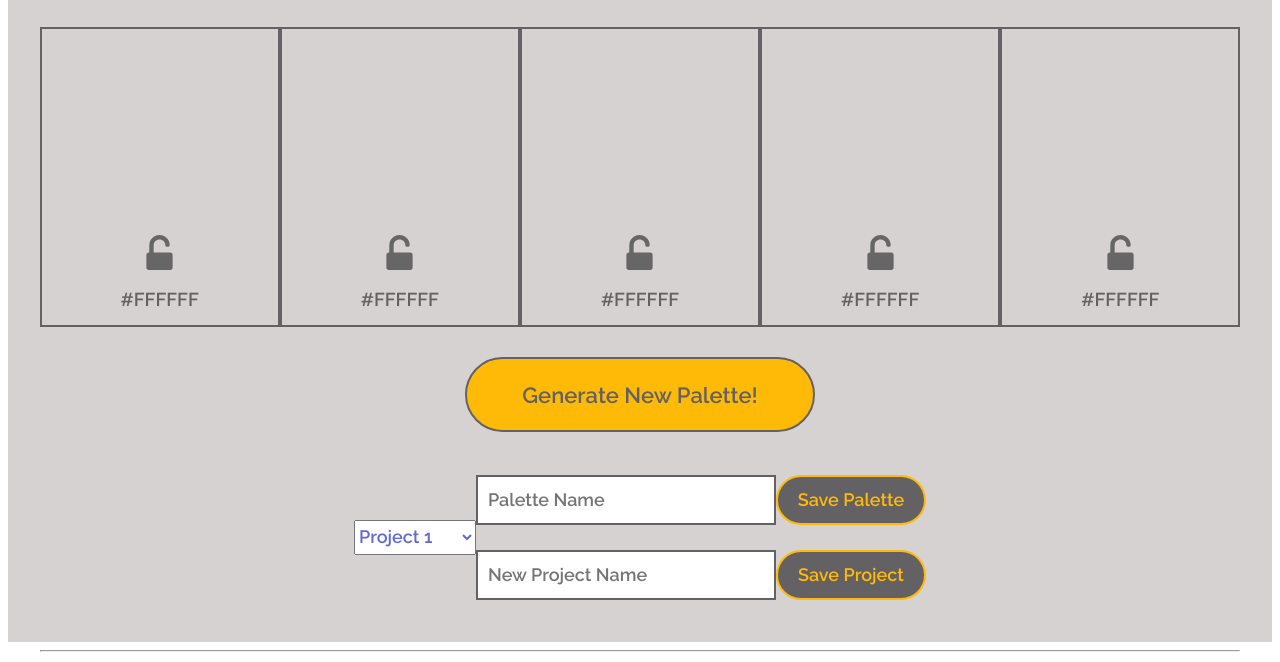
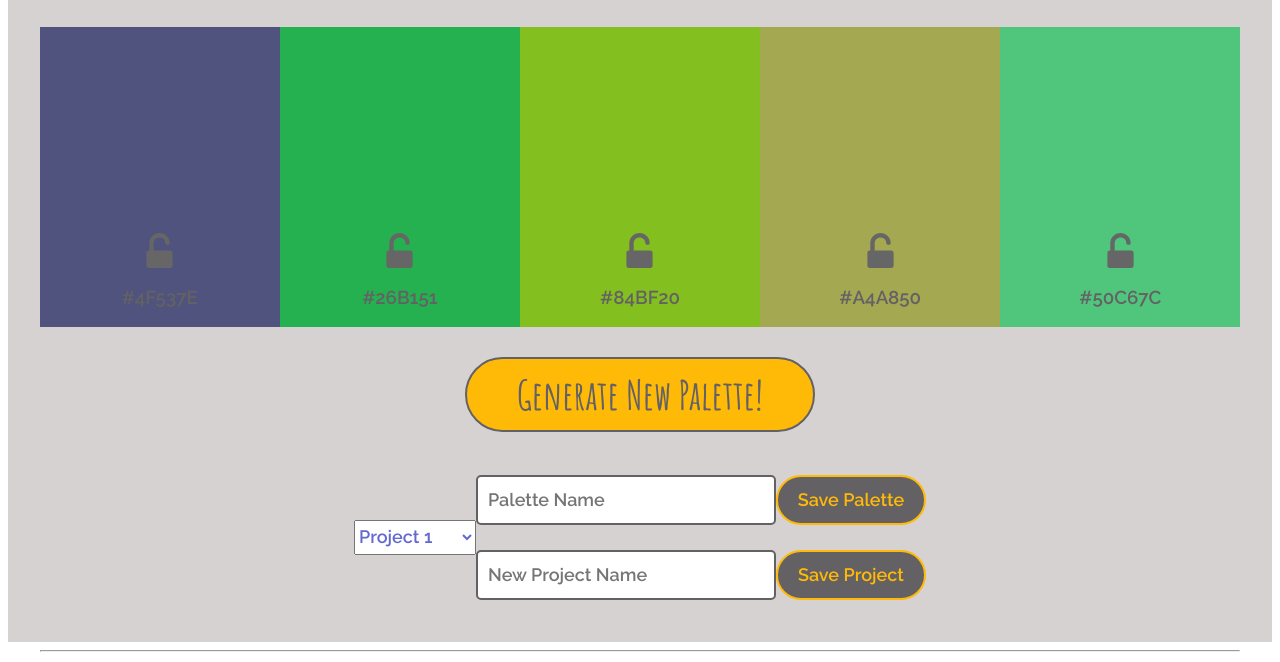
Before and after one commit to christielynam/palette-picker, a plain HTML site: page public/index.html in a window 1280 px wide. Shown: the part 138-800 px from the top of the page. Drawn offline with nearby package versions, Linux system fonts and the light colour scheme.

Commit message:
add functionality to generate random colors on page load and click of gerenerate new palette button

```diff
--- a/public/css/styles.css
+++ b/public/css/styles.css
@@ -22,13 +22,13 @@ main {
   margin: auto;
   padding: 30px 0;
   display: flex;
-  justify-content: space-between;
+  justify-content: center;
+  /*justify-content: space-between;*/
 }
 
 .color {
   height: 300px;
   width: 250px;
-  border: 2px solid #646165;
 }
 
 .color-card-content {
@@ -51,11 +51,14 @@ main {
   height: 75px;
   width: 350px;
   background-color: #FFBA08;
+  border: 2px solid #646165;
   border-radius: 37.5px;
   color: #646165;
   cursor: pointer;
-  font-size: 22px;
-  border: 2px solid #646165;
+  font-size: 40px;
+  outline: none;
+  font-family: 'Amatic SC', cursive;
+
 }
 
 .controls-container {
@@ -89,6 +92,7 @@ main {
   width: 300px;
   padding-left: 10px;
   border: 2px solid #646165;
+  border-radius: 5px;
   color: #646165;
   font-size: 18px;
   outline: none;
--- a/public/js/scripts.js
+++ b/public/js/scripts.js
@@ -1,3 +1,20 @@
-$('.generate-palette-btn').on('click', () => {
-  console.log('clicked');
-})
+const generateRandomColor = () => {
+  const characters = '0123456789ABCDEF';
+  let color = '#';
+  for (let i = 0; i < 6; i++) {
+    color += characters[Math.floor(Math.random() * 16)];
+  }
+  return color;
+}
+
+const setColors = () => {
+  for (let i = 1; i < 6; i++) {
+    let color = generateRandomColor();
+    $(`.color${i}`).css('background-color', color);
+    $(`.val${i}`).text(color);
+  }
+}
+
+$(document).ready(setColors);
+
+$('.generate-palette-btn').on('click', setColors);
```
